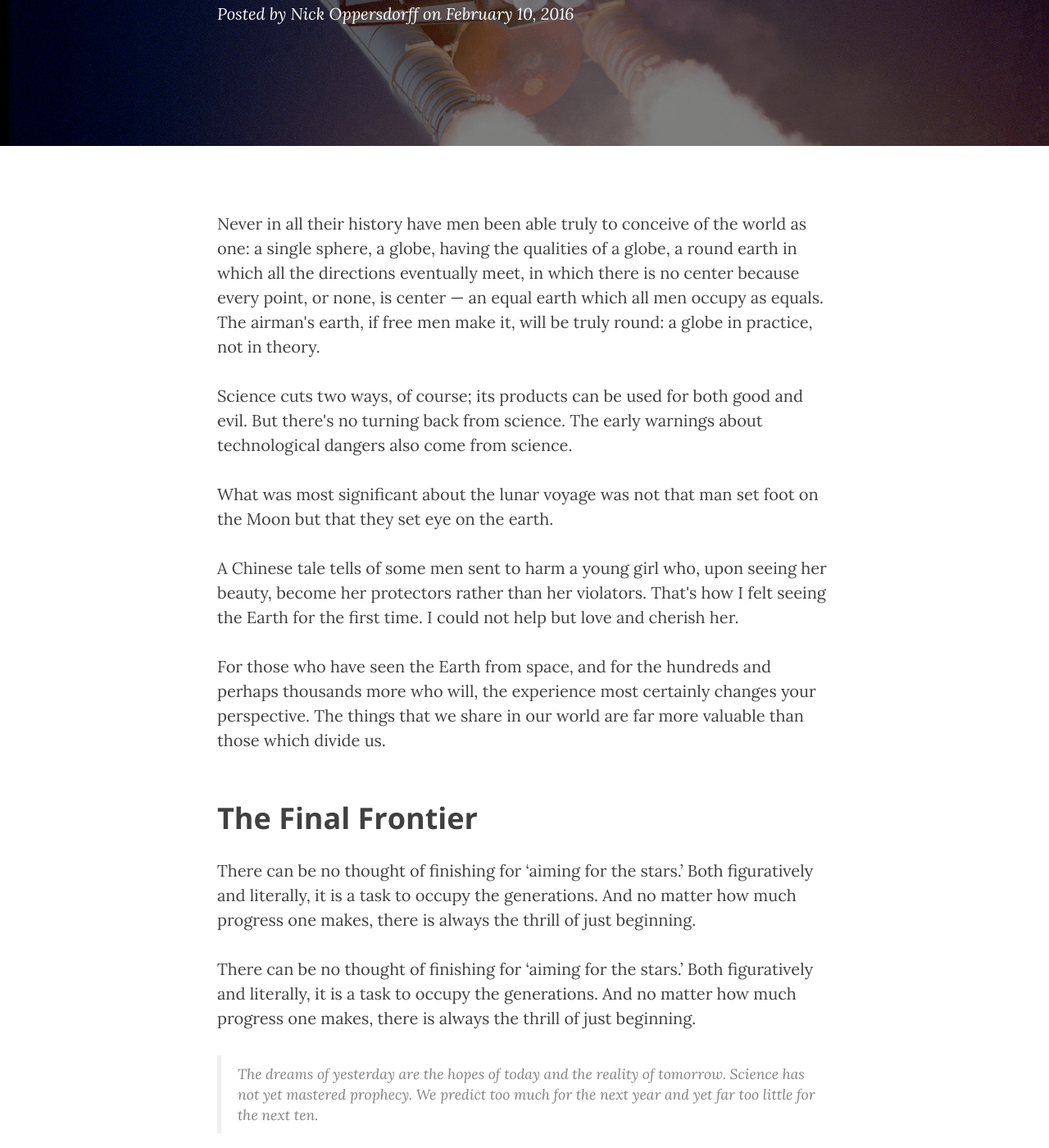
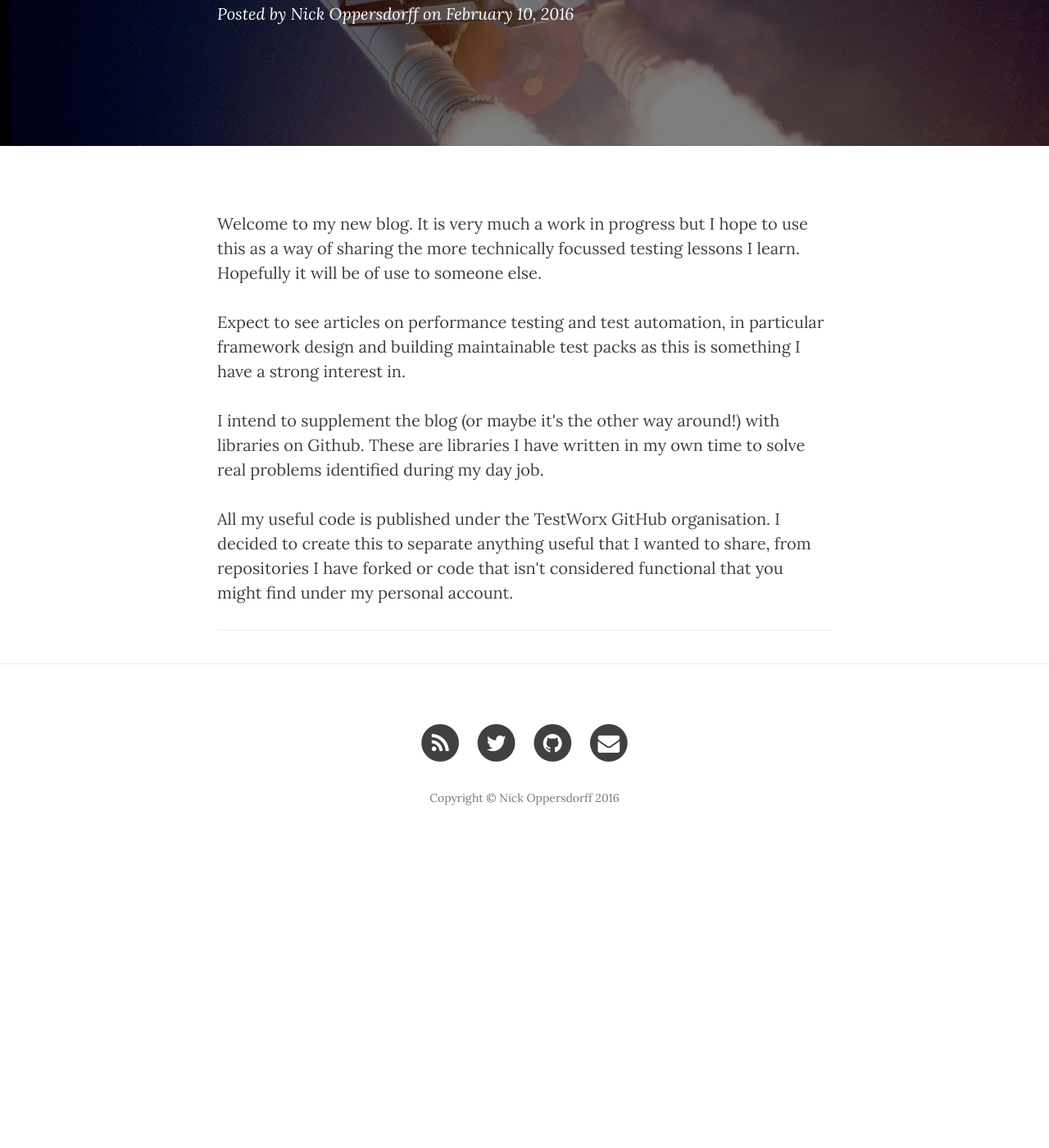
Before and after one commit to testworx/testworx.github.io, a Jekyll site: the page built from _posts/2016-02-10-new-blog.markdown, in a window 1280 px wide and 1400 px high, scrolled down 298 px. Shown: the whole window at 82% size. Built offline with Jekyll 4.4.1, drawn with Linux system fonts in a browser that asks for light colours; nearby versions of some CDN libraries; after the commit the page ends 1347 px from its top, so only the background shows below that; some of the changed text lies outside the part shown.

Commit message:
Updated first post

```diff
--- a/CNAME
+++ b/CNAME
@@ -1 +1 @@
-blog.testworx.io
+testworx.io
--- a/_posts/2016-02-10-new-blog.markdown
+++ b/_posts/2016-02-10-new-blog.markdown
@@ -1,43 +1,16 @@
 ---
 layout:     post
-title:      "My new blog"
-subtitle:   "So whats it all about?"
+title:      "My new blog."
+subtitle:   "So what's it all about? and other ramblings..."
 date:       2016-02-10 12:00:00
 author:     "Nick Oppersdorff"
 header-img: "img/post-bg-01.jpg"
 ---
 
-<p>Never in all their history have men been able truly to conceive of the world as one: a single sphere, a globe, having the qualities of a globe, a round earth in which all the directions eventually meet, in which there is no center because every point, or none, is center — an equal earth which all men occupy as equals. The airman's earth, if free men make it, will be truly round: a globe in practice, not in theory.</p>
+<p>Welcome to my new blog. It is very much a work in progress but I hope to use this as a way of sharing the more technically focussed testing lessons I learn. Hopefully it will be of use to someone else.</p>
 
-<p>Science cuts two ways, of course; its products can be used for both good and evil. But there's no turning back from science. The early warnings about technological dangers also come from science.</p>
+<p>Expect to see articles on performance testing and test automation, in particular framework design and building maintainable test packs as this is something I have a strong interest in.</p>
 
-<p>What was most significant about the lunar voyage was not that man set foot on the Moon but that they set eye on the earth.</p>
+<p>I intend to supplement the blog (or maybe it's the other way around!) with libraries on Github. These are libraries I have written in my own time to solve real problems identified during my day job.</p>
 
-<p>A Chinese tale tells of some men sent to harm a young girl who, upon seeing her beauty, become her protectors rather than her violators. That's how I felt seeing the Earth for the first time. I could not help but love and cherish her.</p>
-
-<p>For those who have seen the Earth from space, and for the hundreds and perhaps thousands more who will, the experience most certainly changes your perspective. The things that we share in our world are far more valuable than those which divide us.</p>
-
-<h2 class="section-heading">The Final Frontier</h2>
-
-<p>There can be no thought of finishing for ‘aiming for the stars.’ Both figuratively and literally, it is a task to occupy the generations. And no matter how much progress one makes, there is always the thrill of just beginning.</p>
-
-<p>There can be no thought of finishing for ‘aiming for the stars.’ Both figuratively and literally, it is a task to occupy the generations. And no matter how much progress one makes, there is always the thrill of just beginning.</p>
-
-<blockquote>The dreams of yesterday are the hopes of today and the reality of tomorrow. Science has not yet mastered prophecy. We predict too much for the next year and yet far too little for the next ten.</blockquote>
-
-<p>Spaceflights cannot be stopped. This is not the work of any one man or even a group of men. It is a historical process which mankind is carrying out in accordance with the natural laws of human development.</p>
-
-<h2 class="section-heading">Reaching for the Stars</h2>
-
-<p>As we got further and further away, it [the Earth] diminished in size. Finally it shrank to the size of a marble, the most beautiful you can imagine. That beautiful, warm, living object looked so fragile, so delicate, that if you touched it with a finger it would crumble and fall apart. Seeing this has to change a man.</p>
-
-<a href="#">
-    <img src="{{ site.baseurl }}/img/post-sample-image.jpg" alt="Post Sample Image">
-</a>
-<span class="caption text-muted">To go places and do things that have never been done before – that’s what living is all about.</span>
-
-<p>Space, the final frontier. These are the voyages of the Starship Enterprise. Its five-year mission: to explore strange new worlds, to seek out new life and new civilizations, to boldly go where no man has gone before.</p>
-
-<p>As I stand out here in the wonders of the unknown at Hadley, I sort of realize there’s a fundamental truth to our nature, Man must explore, and this is exploration at its greatest.</p>
-
-<p>Placeholder text by <a href="http://spaceipsum.com/">Space Ipsum</a>. Photographs by <a href="https://www.flickr.com/photos/nasacommons/">NASA on The Commons</a>.</p>
+<p>All my useful code is published under the TestWorx GitHub organisation.  I decided to create this to separate anything useful that I wanted to share, from repositories I have forked or code that isn't considered functional that you might find under my personal account.</p>
```
